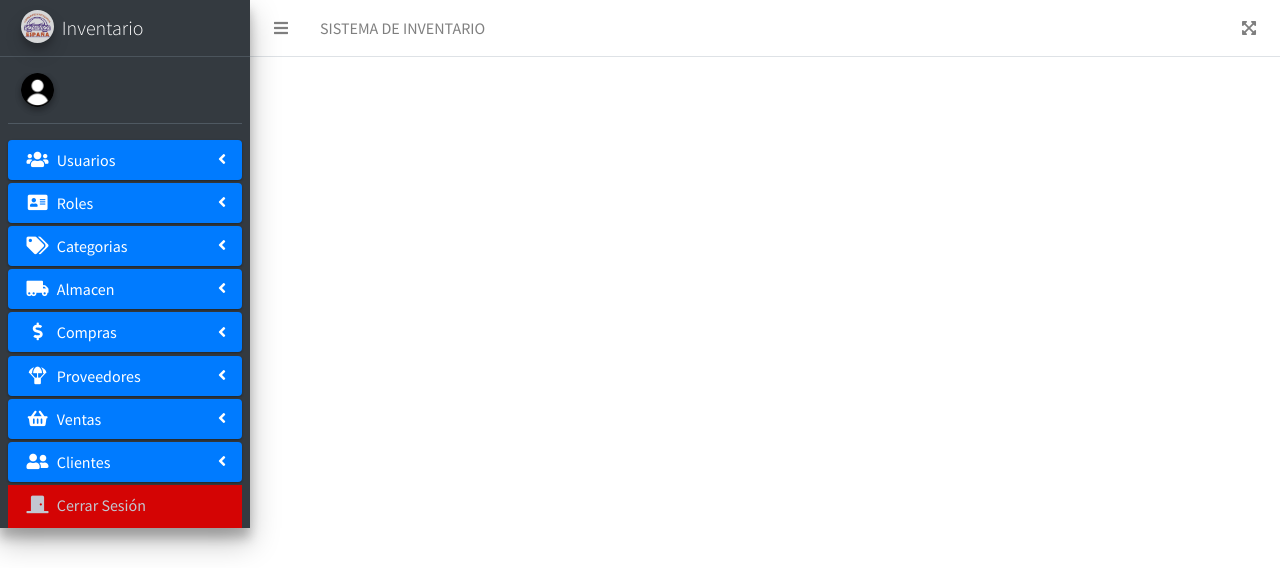
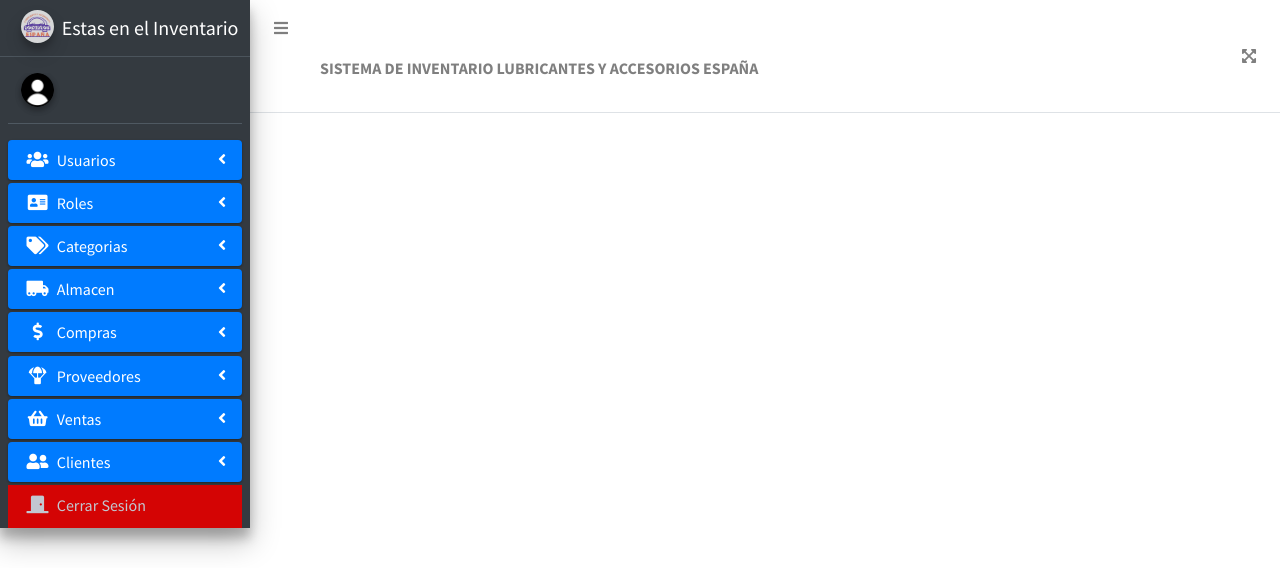
Before and after one commit to leryunard/SIGEIN, a PHP site: page /tcpdf/layout/parte1.php in a window 1280 px wide. Shown: the top 568 px of the page. Run offline with PHP 8.4, Linux system fonts and the light colour scheme; the template is opened without the code that fills it, so the values that code supplies are empty; some libraries are stand-ins or nearby versions.

Commit message:
modificacion dentro del inventario

```diff
--- a/layout/parte1.php
+++ b/layout/parte1.php
@@ -37,7 +37,7 @@ scratch. This page gets rid of all links and provides the needed markup only.
         <a class="nav-link" data-widget="pushmenu" href="#" role="button"><i class="fas fa-bars"></i></a>
       </li>
       <li class="nav-item d-none d-sm-inline-block">
-        <a href="#" class="nav-link">SISTEMA DE INVENTARIO</a>
+        <a href="#" class="nav-link"><p><strong>SISTEMA DE INVENTARIO LUBRICANTES Y ACCESORIOS ESPAÑA</strong></a></p>
       </li>
     </ul>
 
@@ -79,7 +79,7 @@ scratch. This page gets rid of all links and provides the needed markup only.
     <!-- Brand Logo -->
     <a href="<?php echo $URL;?>/index.php" class="brand-link">
       <img src="<?php echo $URL;?>../imagen/logo.jpg" alt="Logo" class="brand-image img-circle elevation-3" style="opacity: .8">
-      <span class="brand-text font-weight-light">Inventario</span>
+      <span class="brand-text font-weight-light"><strong> Estas en el Inventario</strong></span>
     </a>
 
     <!-- Sidebar -->
--- a/layout/parte2.php
+++ b/layout/parte2.php
@@ -6,7 +6,7 @@
       Anything you want
     </div>
     <!-- Default to the left -->
-    <strong>Copyright &copy; 2023 <a href="https://adminlte.io">AdminLTE.io</a>.</strong> All rights reserved.
+    <strong>Copyright &copy; 2023 <a href="https://adminlte.io">AdminLTE.io</a>.</strong> Todos Los Derechos Reservados.
   </footer>
 </div>
 <!-- ./wrapper -->
--- a/login/index.php
+++ b/login/index.php
@@ -6,7 +6,7 @@
   <meta name="viewport" content="width=device-width, initial-scale=1">
 
   <title>Sistemas de Inventario</title>
-  <link rel="shortcut icon" href="car.ico">
+  <link rel="icon" href="imagen/car.ico" type="image/x-icon">
   <!-- Google Font: Source Sans Pro -->
   <link rel="stylesheet" href="https://fonts.googleapis.com/css?family=Source+Sans+Pro:300,400,400i,700&display=fallback">
   <!-- Font Awesome -->
```
Also changed, not shown: imagen/logo.jpg.
